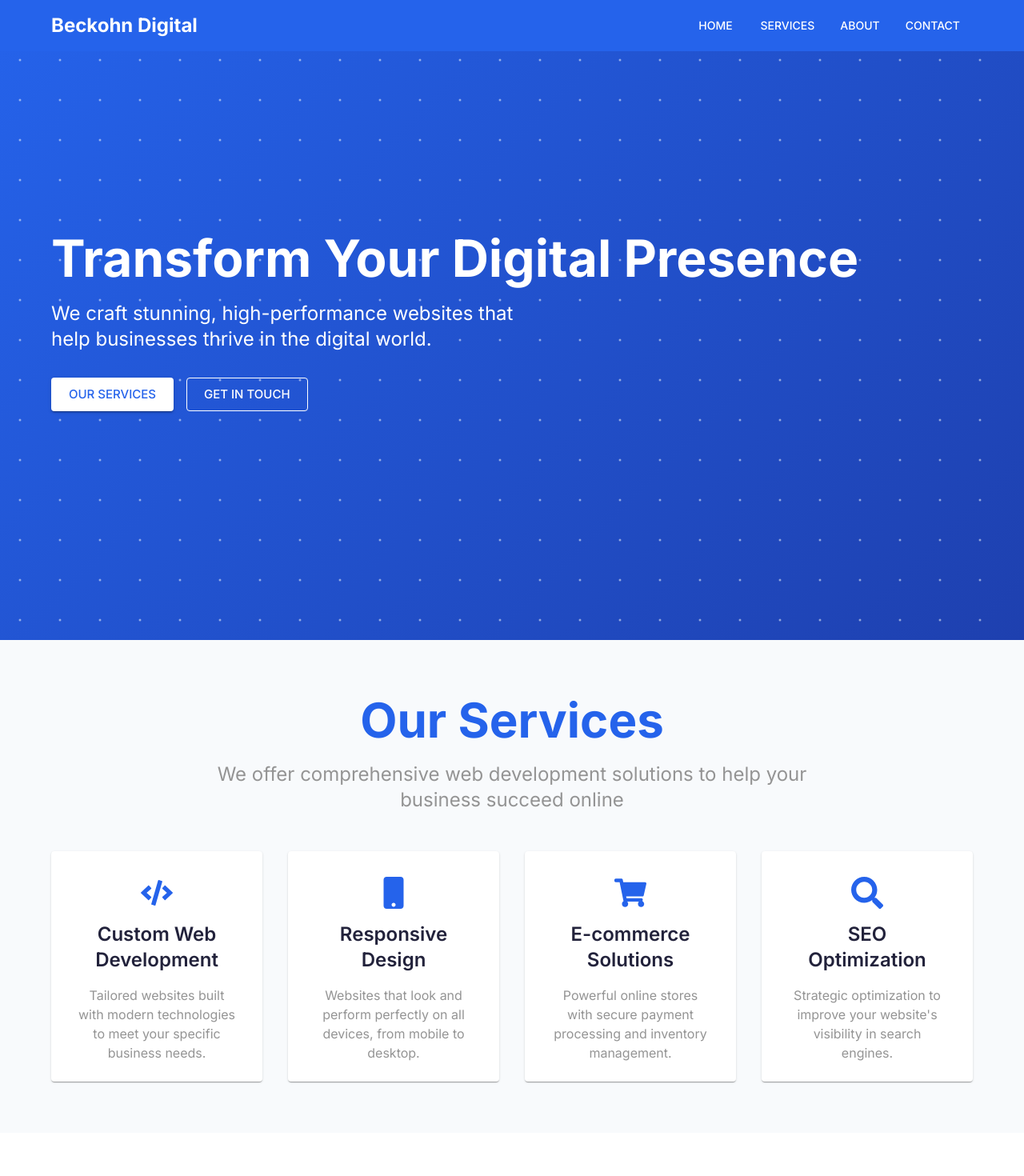
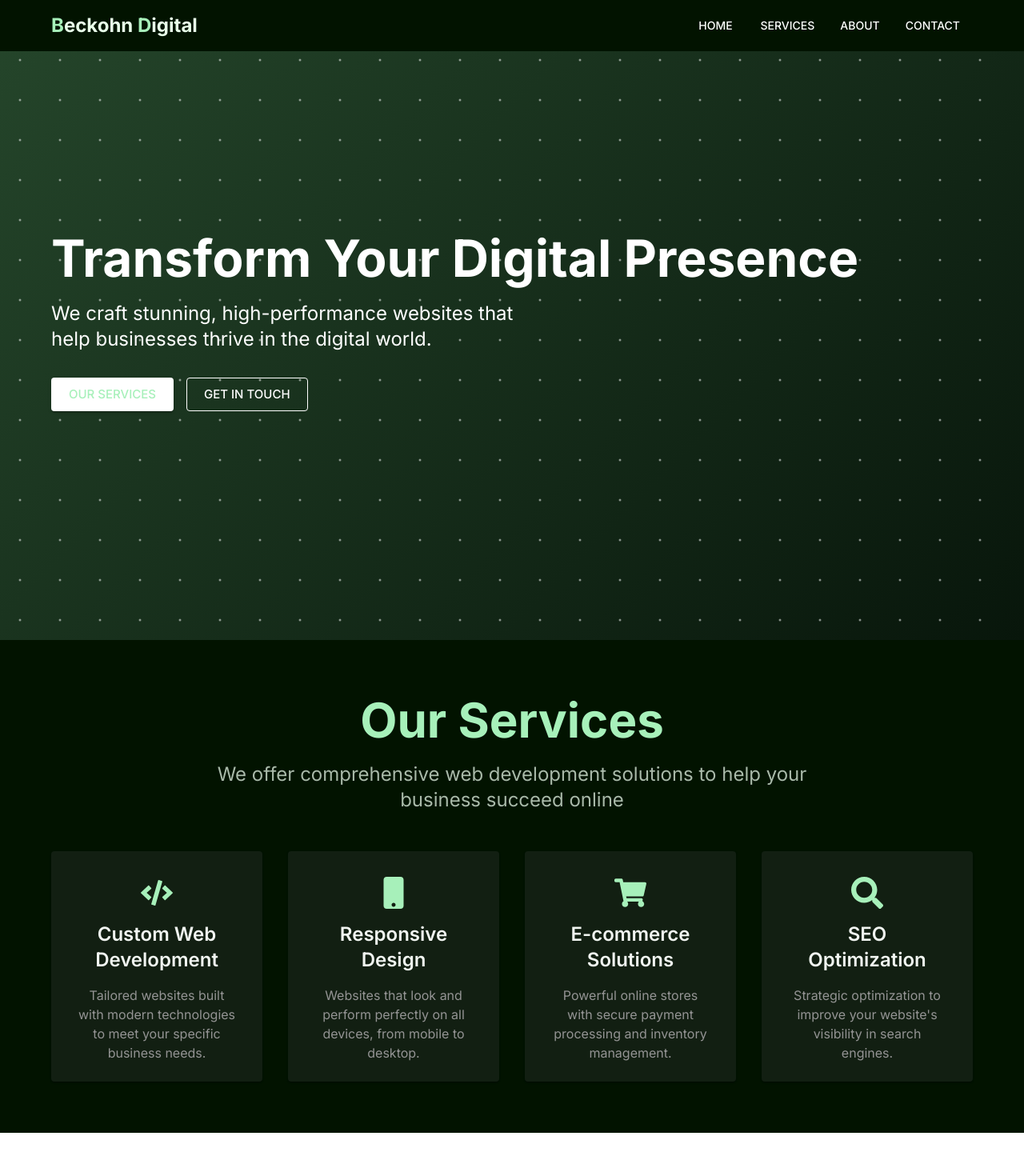
Before and after one commit to Chickohn/beckohn-industries, a React (Create React App) app: page / in a window 1280 px wide. Shown: the top 1470 px of the page at 80% size. Built offline with nearby package versions, Linux system fonts and the light colour scheme.

Commit message:
Color Pallette Functionality

```diff
--- a/src/App.css
+++ b/src/App.css
@@ -14,7 +14,7 @@
 }
 
 .App-header {
-  background-color: var(--color-header-bg);
+  background-color: var(--color-primary-dark);
   min-height: 100vh;
   display: flex;
   flex-direction: column;
@@ -27,12 +27,3 @@
 .App-link {
   color: var(--color-link);
 }
-
-@keyframes App-logo-spin {
-  from {
-    transform: rotate(0deg);
-  }
-  to {
-    transform: rotate(360deg);
-  }
-}
--- a/src/components/About.tsx
+++ b/src/components/About.tsx
@@ -34,7 +34,7 @@ const About = () => {
               sx={{
                 mb: 3,
                 fontWeight: 700,
-                color: 'primary.main',
+                color: 'var(--color-primary)',
               }}
             >
               About Beckohn Digital
@@ -85,8 +85,9 @@ const About = () => {
                   left: -20,
                   right: 20,
                   bottom: 20,
-                  border: '2px solid',
-                  borderColor: 'primary.main',
+                  border: '5px solid',
+                  borderColor: 'var(--color-primary-dark)',
+                  backgroundColor: 'var(--color-primary)',
                   zIndex: 0,
                 },
               }}
@@ -97,7 +98,7 @@ const About = () => {
                 alt="Team working on web development"
                 sx={{
                   width: '100%',
-                  height: 'auto',
+                  height: '100%',
                   position: 'relative',
                   zIndex: 1,
                 }}
--- a/src/components/Contact.tsx
+++ b/src/components/Contact.tsx
@@ -42,17 +42,17 @@ const Contact = () => {
 
   const contactInfo = [
     {
-      icon: <FaEnvelope size={24} />,
+      icon: <FaEnvelope size={24} color="var(--color-primary)" />,
       title: 'Email',
       content: 'digital@beckohn.com',
     },
     {
-      icon: <FaPhone size={24} />,
+      icon: <FaPhone size={24} color="var(--color-primary)"/>,
       title: 'Phone',
       content: '+44 7478 277391',
     },
     {
-      icon: <FaMapMarkerAlt size={24} />,
+      icon: <FaMapMarkerAlt size={24} color="var(--color-primary)" />,
       title: 'Location',
       content: 'South London, UK',
     },
@@ -79,7 +79,7 @@ const Contact = () => {
             sx={{
               mb: 2,
               fontWeight: 700,
-              color: 'primary.main',
+              color: 'var(--color-primary)',
             }}
           >
             Get in Touch
@@ -161,6 +161,7 @@ const Contact = () => {
                   sx={{
                     mt: 2,
                     py: 1.5,
+                    backgroundColor: 'var(--color-primary)',
                   }}
                 >
                   Send Message
--- a/src/components/Hero.tsx
+++ b/src/components/Hero.tsx
@@ -75,7 +75,7 @@ const Hero = () => {
                   size="large"
                   sx={{
                     backgroundColor: 'common.white',
-                    color: 'primary.main',
+                    color: 'var(--color-primary)',
                     '&:hover': {
                       backgroundColor: 'action.hover',
                     },
--- a/src/components/HeroBackgroundDots.tsx
+++ b/src/components/HeroBackgroundDots.tsx
@@ -1,4 +1,5 @@
 import React, { useRef, useEffect } from 'react';
+import '../index.css'
 
 const DOT_SPACING = 50; // px
 const DOT_RADIUS = 1.5;
--- a/src/components/Navbar.tsx
+++ b/src/components/Navbar.tsx
@@ -44,23 +44,31 @@ const Navbar = () => {
 
   return (
     <AppBar position="fixed" sx={{
-      backgroundColor: 'custom.navbarScrolled', // isScrolled ? 'custom.navbarScrolled' : 'transparent',
+      backgroundColor: 'var(--color-black)',
+      //backgroundColor: 'custom.navbarScrolled', // isScrolled ? 'custom.navbarScrolled' : 'transparent',
       boxShadow: isScrolled ? 1 : 0,
       transition: 'all 0.3s ease-in-out'
     }}>
-      <Container maxWidth="lg">
+      <Container maxWidth="lg" sx={{
+        backgroundColor: 'var(--color-black)',
+      }}>
         <Toolbar disableGutters>
           <Typography
             variant="h6"
             component="div"
             sx={{
               flexGrow: 1,
-              color: 'common.white', // isScrolled ? 'primary.main' : 'common.white',
+              color: 'var(--color-white)', // isScrolled ? 'primary.main' : 'common.white',
               fontWeight: 700,
               fontSize: '1.5rem'
             }}
           >
-            Beckohn Digital
+            <Box component="span" sx={{ color: 'var(--color-secondary)' }}>B</Box>eckohn
+            <Box component="span" sx={{ color: 'var(--color-secondary)' }}> D</Box>igital
+
+
+
+
           </Typography>
 
           {/* Desktop Menu */}
@@ -98,6 +106,7 @@ const Navbar = () => {
             <MenuIcon />
           </IconButton>
         </Toolbar>
+
       </Container>
 
       {/* Mobile Drawer */}
--- a/src/components/Services.tsx
+++ b/src/components/Services.tsx
@@ -5,22 +5,22 @@ import { FaCode, FaMobile, FaShoppingCart, FaSearch } from 'react-icons/fa';
 
 const services = [
   {
-    icon: <FaCode size={40} />,
+    icon: <FaCode size={40} color="var(--color-primary)" />,
     title: 'Custom Web Development',
     description: 'Tailored websites built with modern technologies to meet your specific business needs.',
   },
   {
-    icon: <FaMobile size={40} />,
+    icon: <FaMobile size={40} color="var(--color-primary)"/>,
     title: 'Responsive Design',
     description: 'Websites that look and perform perfectly on all devices, from mobile to desktop.',
   },
   {
-    icon: <FaShoppingCart size={40} />,
+    icon: <FaShoppingCart size={40} color="var(--color-primary)"/>,
     title: 'E-commerce Solutions',
     description: 'Powerful online stores with secure payment processing and inventory management.',
   },
   {
-    icon: <FaSearch size={40} />,
+    icon: <FaSearch size={40} color="var(--color-primary)"/>,
     title: 'SEO Optimization',
     description: 'Strategic optimization to improve your website\'s visibility in search engines.',
   },
@@ -32,7 +32,7 @@ const Services = () => {
       id="services"
       sx={{
         py: 8,
-        backgroundColor: 'background.default',
+        backgroundColor: 'var(--color-black)',
       }}
     >
       <Container maxWidth="lg">
@@ -48,7 +48,7 @@ const Services = () => {
             sx={{
               mb: 2,
               fontWeight: 700,
-              color: 'primary.main',
+              color: 'var(--color-secondary)',
             }}
           >
             Our Services
@@ -58,7 +58,7 @@ const Services = () => {
             align="center"
             sx={{
               mb: 6,
-              color: 'text.secondary',
+              color: 'var(--color-text-light)',
               maxWidth: '800px',
               mx: 'auto',
             }}
@@ -85,6 +85,7 @@ const Services = () => {
               whileInView={{ opacity: 1, y: 0 }}
               transition={{ duration: 0.8, delay: index * 0.2 }}
               viewport={{ once: true }}
+
             >
               <Card
                 sx={{
@@ -95,12 +96,13 @@ const Services = () => {
                   '&:hover': {
                     transform: 'translateY(-8px)',
                   },
+                  backgroundColor: 'var(--color-bg-dark)',
                 }}
               >
                 <CardContent sx={{ flexGrow: 1, textAlign: 'center', p: 4 }}>
                   <Box
                     sx={{
-                      color: 'primary.main',
+                      color: 'var(--color-primary)',
                       mb: 2,
                       display: 'flex',
                       justifyContent: 'center',
@@ -114,6 +116,7 @@ const Services = () => {
                     sx={{
                       mb: 2,
                       fontWeight: 600,
+                      color: 'var(--color-text)',
                     }}
                   >
                     {service.title}
--- a/src/index.css
+++ b/src/index.css
@@ -1,27 +1,27 @@
 @import url('https://fonts.googleapis.com/css2?family=Inter:wght@400;500;600;700&display=swap');
 
 :root {
-  --color-primary: #2563eb;
-  --color-primary-dark: #1e40af;
-  --color-secondary: #10b981;
-  --color-bg-light: #f8fafc;
-  --color-bg-dark: #1e293b;
-  --color-white: #ffffff;
-  --color-black: #000000;
+  --color-primary: #A7F0BA    ;
+  --color-primary-dark: #A7F0BA    ;
+  --color-secondary: #A7F0BA    ;
+  --color-bg-light: #2b4930;
+  --color-bg-dark: #121F12;
+  --color-white: #e9ffea;
+  --color-black: #021300;
   --color-scrollbar-track: #f1f1f1;
   --color-scrollbar-thumb: var(--color-primary);
   --color-scrollbar-thumb-hover: var(--color-primary-dark);
   --color-link: #61dafb;
   --color-header-bg: #282c34;
-  --color-text: #22223b;
-  --color-text-light: rgba(255, 255, 255, 0.7);
+  --color-text: #F1F5F1;
+  --color-text-light: #A9B9A9;
   --color-text-lighter: rgba(255, 255, 255, 0.9);
   --color-border-light: rgba(255, 255, 255, 0.1);
 
   /* Additional variables for complex styling */
   --color-navbar-bg-scrolled: rgba(255, 255, 255, 0.95);
-  --color-gradient-start: var(--color-primary);
-  --color-gradient-end: var(--color-primary-dark);
+  --color-gradient-start: #25462b;
+  --color-gradient-end: #08160b;
 }
 
 * {
```
